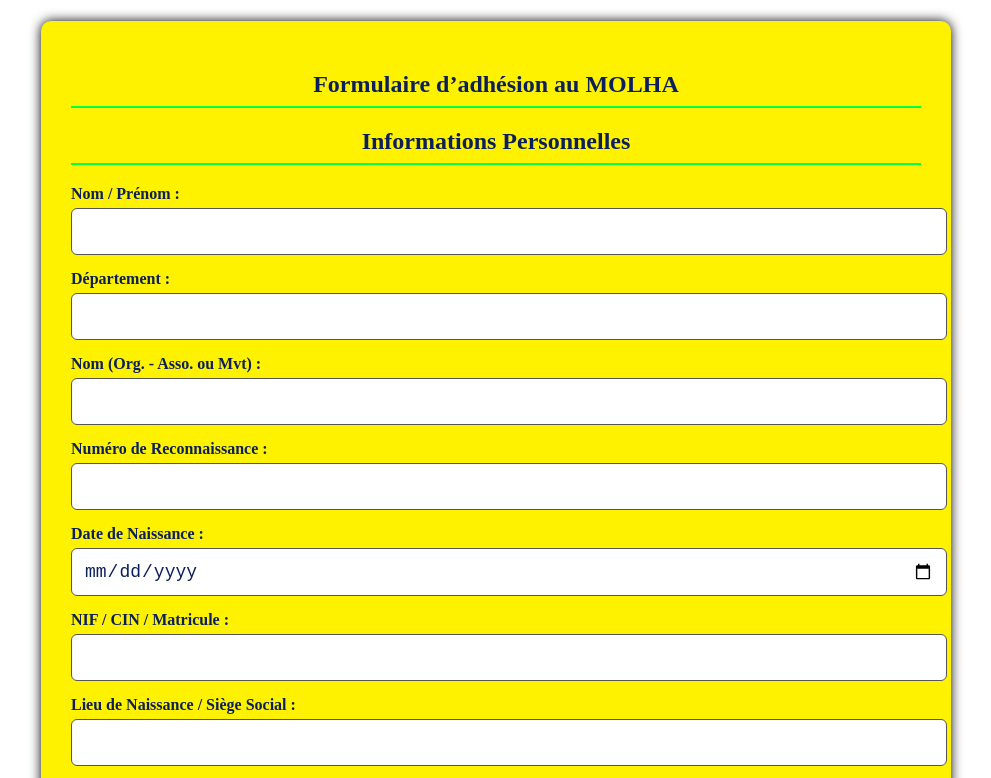
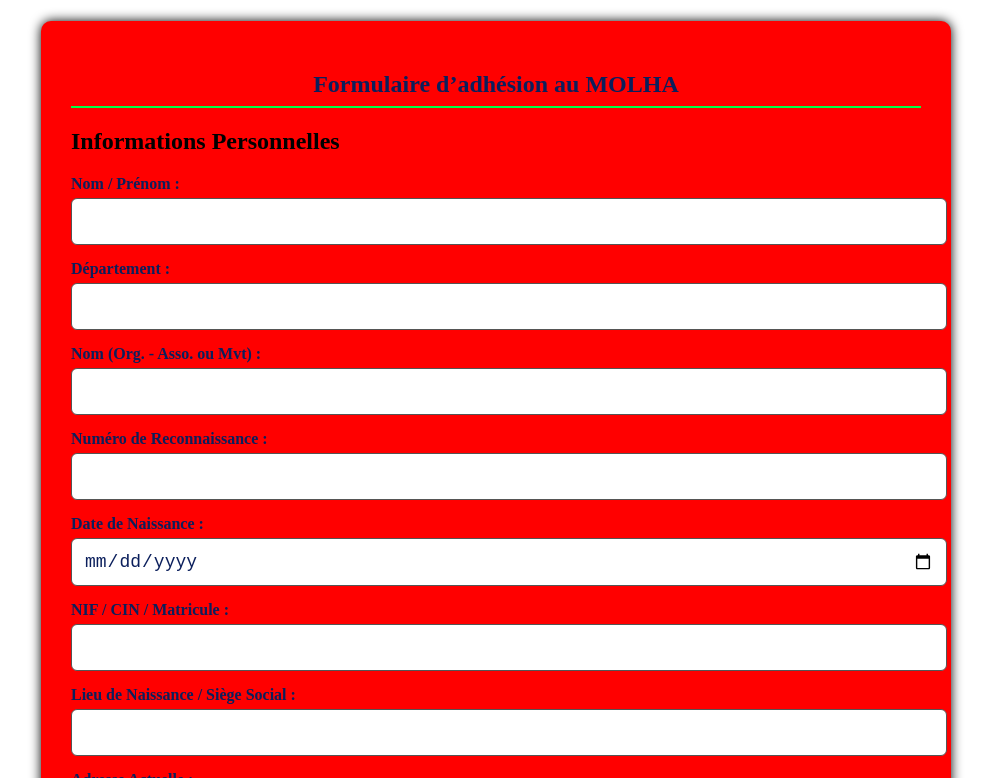
Before and after one commit to molha509/molha, a website: page devenirmembresmolha.html in a window 1280 px wide. Shown: the part 680-1458 px from the top of the page, without its empty margins (144-1135 px from the left). Drawn offline with Linux system fonts and the light colour scheme.

Commit message:
Update devenirmembresmolha.css

```diff
--- a/devenirmembresmolha.css
+++ b/devenirmembresmolha.css
@@ -51,13 +51,13 @@ nav a:hover, nav .active {
 .form-section {
   max-width: 850px;
   margin: 40px auto;
-  background: #fff200; /* JAUNE */
+  background: #ff0000; /* ROUGE */
   padding: 30px;
   border-radius: 10px;
   box-shadow: 0 0 12px #000;
 }
 
-.form-section h1, .form-section h2 {
+.form-section h1, .form-section h1 {
   text-align: center;
   color: #0b1f5c; /* BLE FWONSE */
   margin-bottom: 20px;
```
